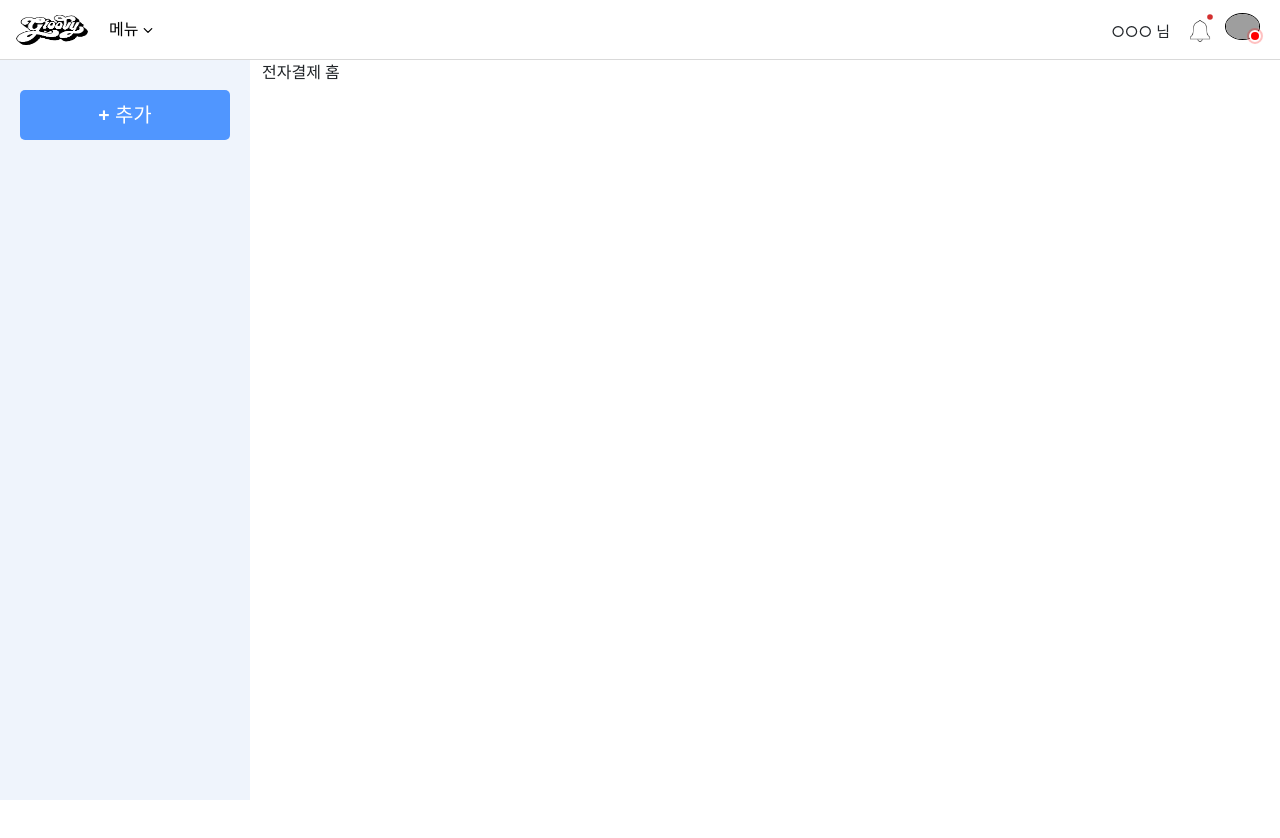
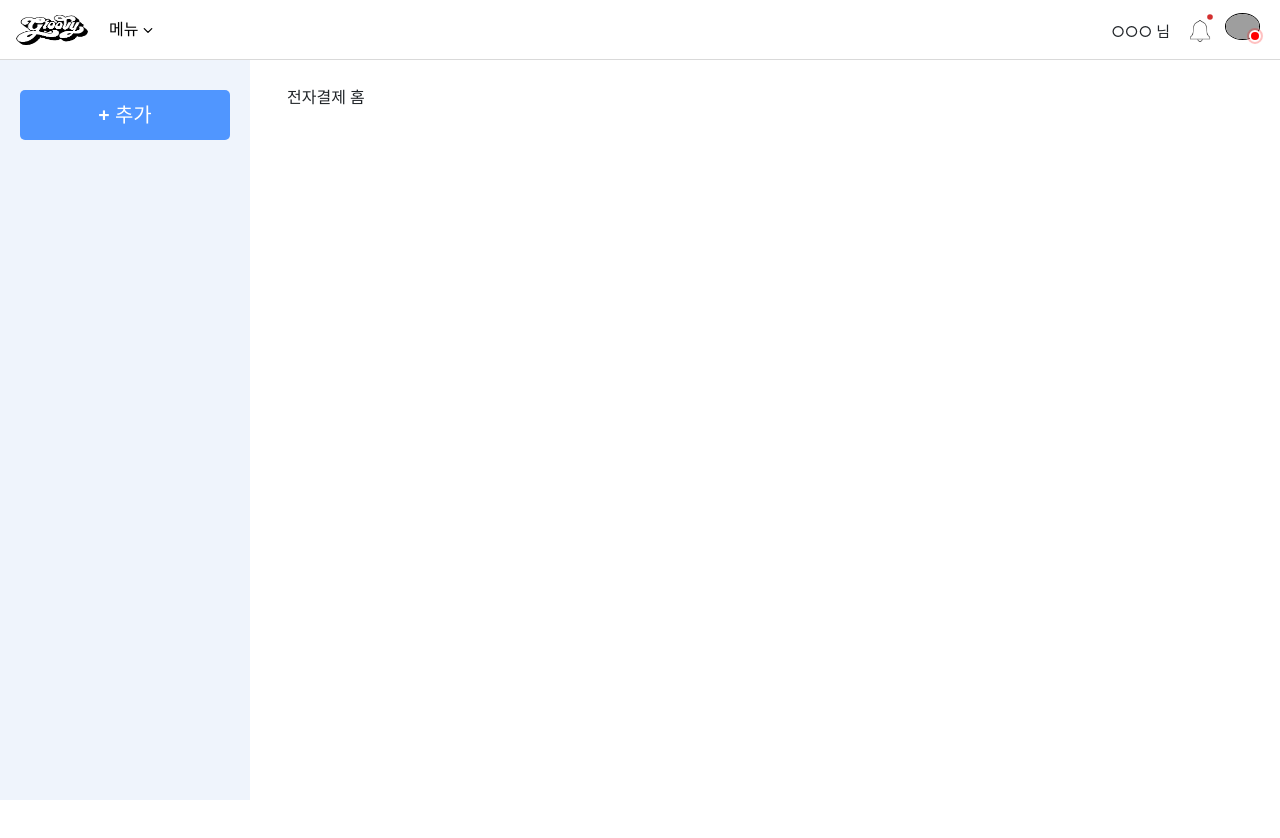
Before and after one commit to hipese/Groovy_React, a React (Create React App) app: page /sign in a window 1280 px wide. Shown: the top 838 px of the page. Built offline with nearby package versions, Linux system fonts and the light colour scheme; grey boxes are pictures that could not be loaded.

Commit message:
sign_Main작업

```diff
--- a/src/pages/Main/components/Navigator/DropDown/DropDowns.js
+++ b/src/pages/Main/components/Navigator/DropDown/DropDowns.js
@@ -203,7 +203,7 @@ class Dropdown extends Component {
             </li>
             <li style={styles.item}>
               <Item>
-                <Link to="/Approval" style={styles.link}>
+                <Link to="/Sign" style={styles.link}>
                   <List>
                     <img src={approval} alt="" width={"15px"} height={"15px"} />{" "}
                     전자결재
--- a/src/pages/Sign/components/Sign_Main/Sign_Main.js
+++ b/src/pages/Sign/components/Sign_Main/Sign_Main.js
@@ -1,9 +1,9 @@
 import { Container } from "reactstrap";
-
-const Sign_Main=()=>{
-    return(
+import style from "./Sign_Main.module.css"
+const Sign_Main = () => {
+    return (
         <Container>
-            <div>
+            <div className={style.header}>
                 전자결제 홈
             </div>
         </Container>
--- /dev/null
+++ b/src/pages/Sign/components/Sign_Main/Sign_Main.module.css
@@ -0,0 +1,4 @@
+.header{
+    margin: 20px;
+    padding: 5px;
+}
```
